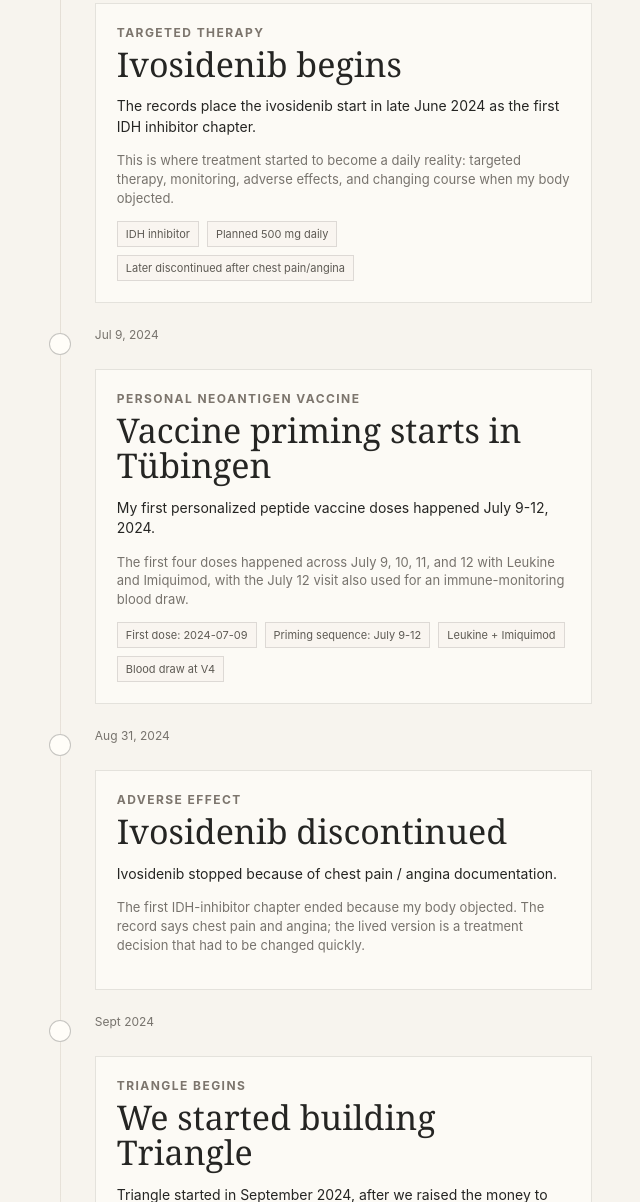
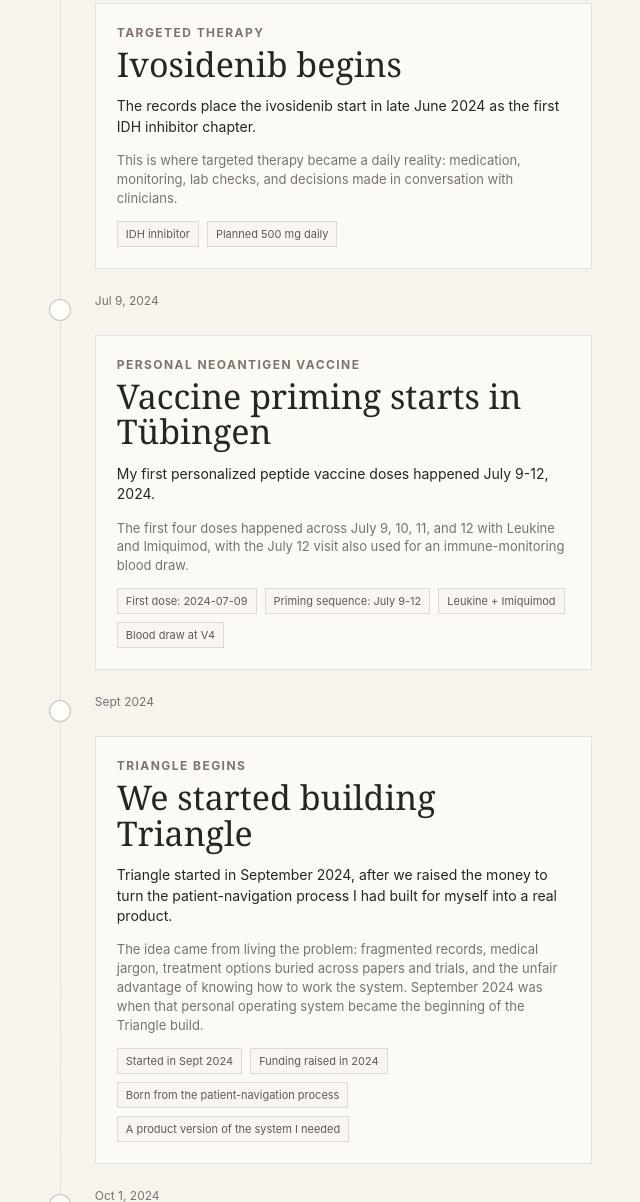
Before and after one commit to arunrlverma/arunrlverma.github.io, a website: page index.html in a window 1280 px wide. Shown: the part 5611-6813 px from the top of the page, without its empty margins (614-1254 px from the left). Drawn offline with Linux system fonts and the light colour scheme.

Commit message:
Remove ivosidenib discontinuation timeline card

```diff
--- a/assets/data/timeline.json
+++ b/assets/data/timeline.json
@@ -291,11 +291,10 @@
     "title": "Ivosidenib begins",
     "category": "treatment",
     "summary": "The records place the ivosidenib start in late June 2024 as the first IDH inhibitor chapter.",
-    "body": "This is where treatment started to become a daily reality: targeted therapy, monitoring, adverse effects, and changing course when my body objected.",
+    "body": "This is where targeted therapy became a daily reality: medication, monitoring, lab checks, and decisions made in conversation with clinicians.",
     "facts": [
       "IDH inhibitor",
-      "Planned 500 mg daily",
-      "Later discontinued after chest pain/angina"
+      "Planned 500 mg daily"
     ],
     "media": [
       {
@@ -323,21 +322,6 @@
         "type": "image",
         "src": "assets/media/illus-vaccine-response.webp",
         "caption": "Illustration of the personal neoantigen vaccine priming phase."
-      }
-    ]
-  },
-  {
-    "date": "2024-08-31",
-    "eyebrow": "Adverse effect",
-    "title": "Ivosidenib discontinued",
-    "category": "treatment",
-    "summary": "Ivosidenib stopped because of chest pain / angina documentation.",
-    "body": "The first IDH-inhibitor chapter ended because my body objected. The record says chest pain and angina; the lived version is a treatment decision that had to be changed quickly.",
-    "media": [
-      {
-        "type": "image",
-        "src": "assets/media/illus-idh-therapy.webp",
-        "caption": "Illustration of treatment adjustment after side effects."
       }
     ]
   },
--- a/index.html
+++ b/index.html
@@ -63,6 +63,6 @@
     <a href="mailto:verma.arun@gmail.com">verma.arun@gmail.com</a>
   </footer>
 
-  <script src="timeline.js?v=20260424-callout-fix"></script>
+  <script src="timeline.js?v=20260424-remove-ivosidenib-card"></script>
 </body>
 </html>
--- a/timeline.js
+++ b/timeline.js
@@ -559,7 +559,7 @@
   }
 });
 
-fetch("assets/data/timeline.json?v=20260424-ai-research")
+fetch("assets/data/timeline.json?v=20260424-remove-ivosidenib-card")
   .then((response) => response.json())
   .then((events) => {
     state.events = events;
```
